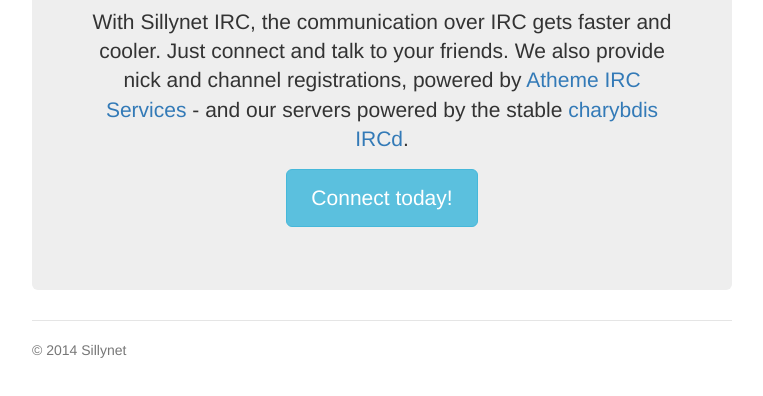
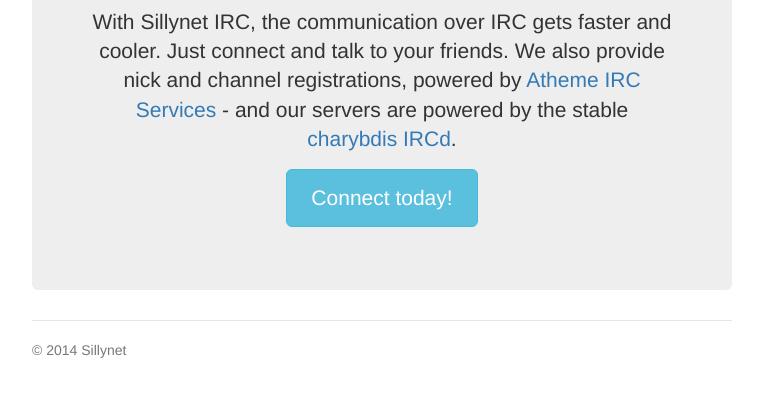
Before and after one commit to whiskers75/sillynet.org, a plain HTML site: page index.html in a window 1280 px wide. Shown: the part 320-716 px from the top of the page, without its empty margins (258-1021 px from the left). Drawn offline with nearby package versions, Linux system fonts and the light colour scheme.

Commit message:
index.html: Minor correction

```diff
--- a/index.html
+++ b/index.html
@@ -20,7 +20,7 @@
             </div>
             <div class="jumbotron">
                 <h1>Fast IRC communication</h1>
-                <p class="lead">With Sillynet IRC, the communication over IRC gets faster and cooler. Just connect and talk to your friends. We also provide nick and channel registrations, powered by <a href="http://atheme.net/atheme.html">Atheme IRC Services</a> - and our servers powered by the stable <a href="http://www.atheme.org/projects/charybdis.html">charybdis IRCd</a>.</p>
+                <p class="lead">With Sillynet IRC, the communication over IRC gets faster and cooler. Just connect and talk to your friends. We also provide nick and channel registrations, powered by <a href="http://atheme.net/atheme.html">Atheme IRC Services</a> - and our servers are powered by the stable <a href="http://www.atheme.org/projects/charybdis.html">charybdis IRCd</a>.</p>
                 <p><a class="btn btn-lg btn-info" role="button" href="/connect/">Connect today!</a></p>
             </div>
             <div class="footer">
```
